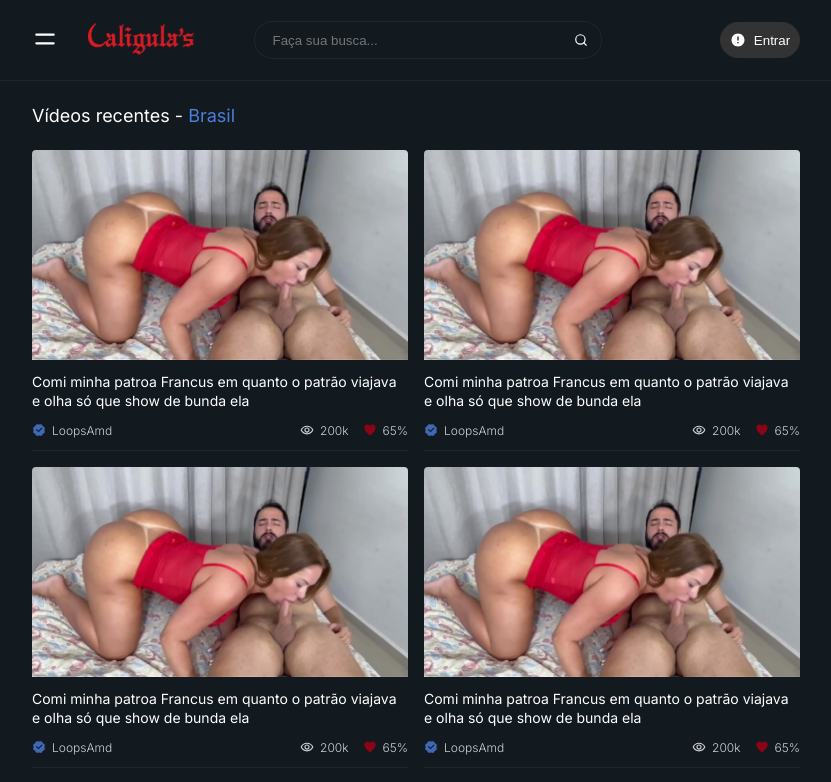
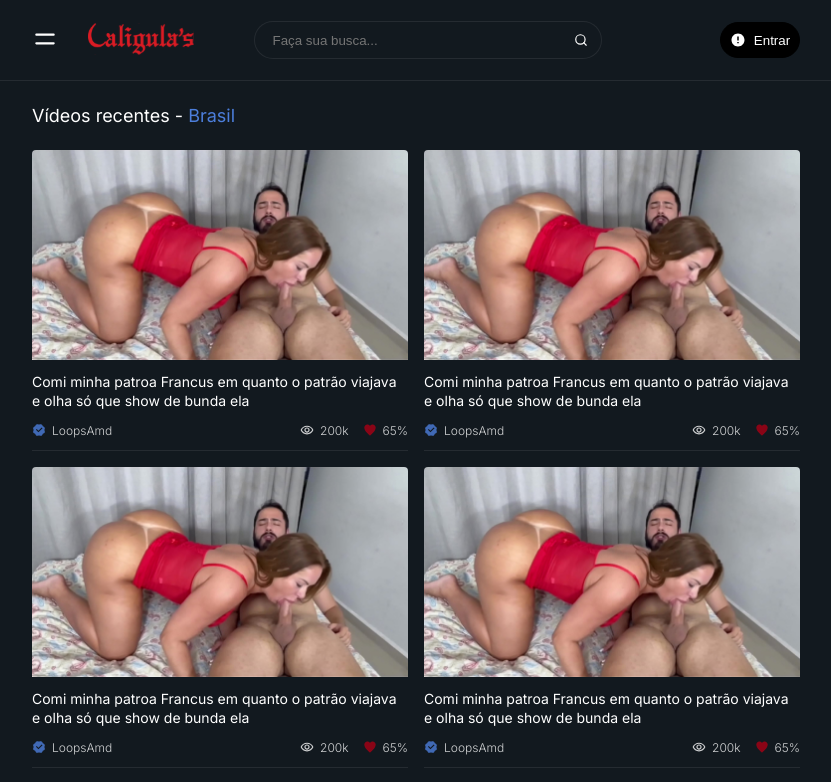
Before and after one commit to loopsdesenvolvedor/Caligulas, a Next.js app: page / in a window 1280 px wide. Shown: the top 782 px of the page, without its empty margins (224-1055 px from the left). Built offline with nearby package versions, Linux system fonts and the light colour scheme.

Commit message:
refactor: updating the website border color to transparency .8

```diff
--- a/src/styles/theme.ts
+++ b/src/styles/theme.ts
@@ -5,12 +5,12 @@ export const theme = {
     red: "#A90015",
     yellow: "#ffc107",
     blue: "#4C7EDB",
-    background: "#12191F",
-    backgroundBlack80: "#333",
+    background: "#12191f",
+    backgroundBlack80: "#000",
     text: "#fff",
     textLightWhite: "rgba(255,255,255,.8)",
     textLightBlack: "rgba(51,51,51,.8)",
-    border: "rgba(255,255,255,.06)",
+    border: "rgba(255,255,255,.08)",
   },
   fonts: {
     body: "'Poppins', sans-serif",
```
